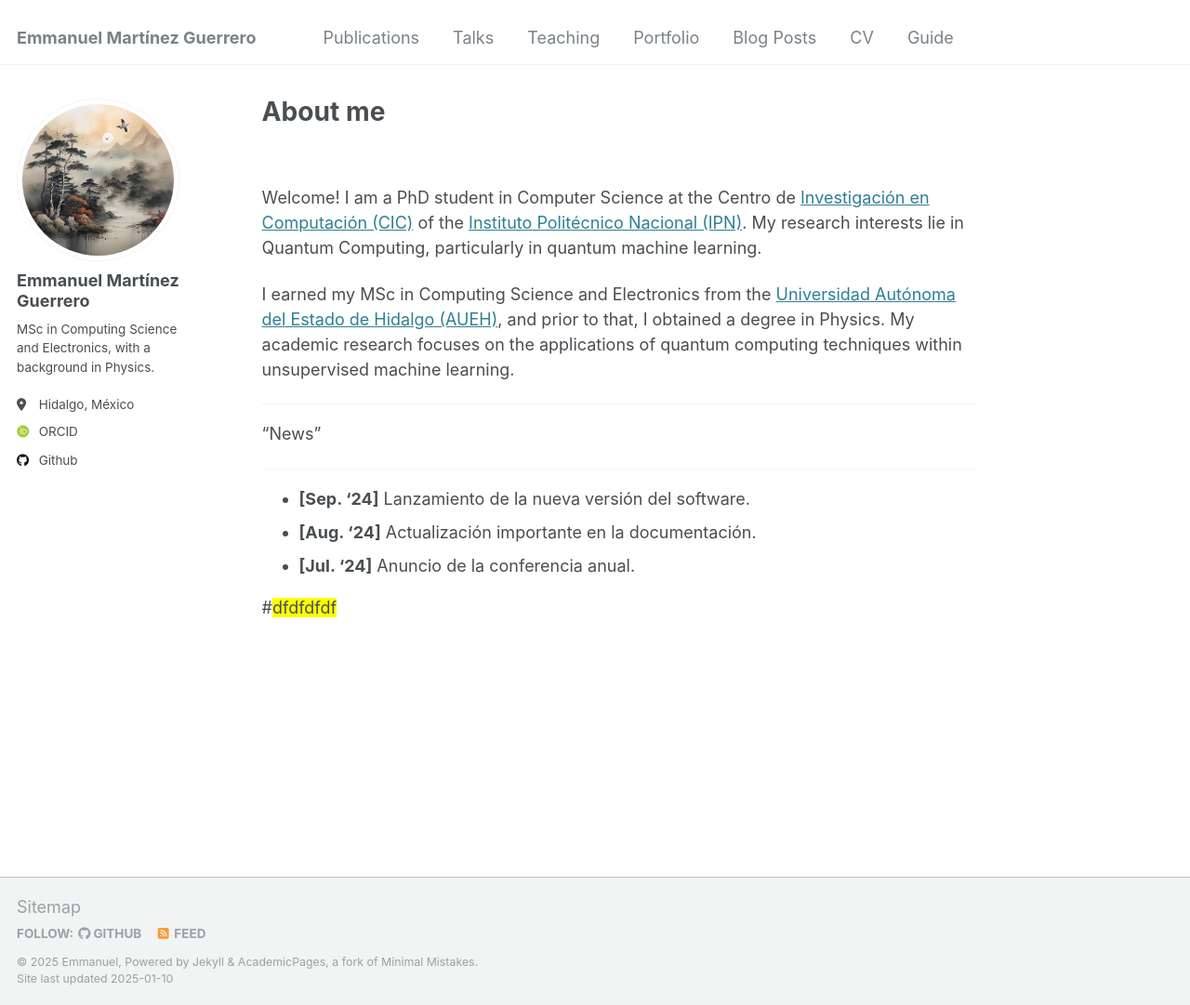
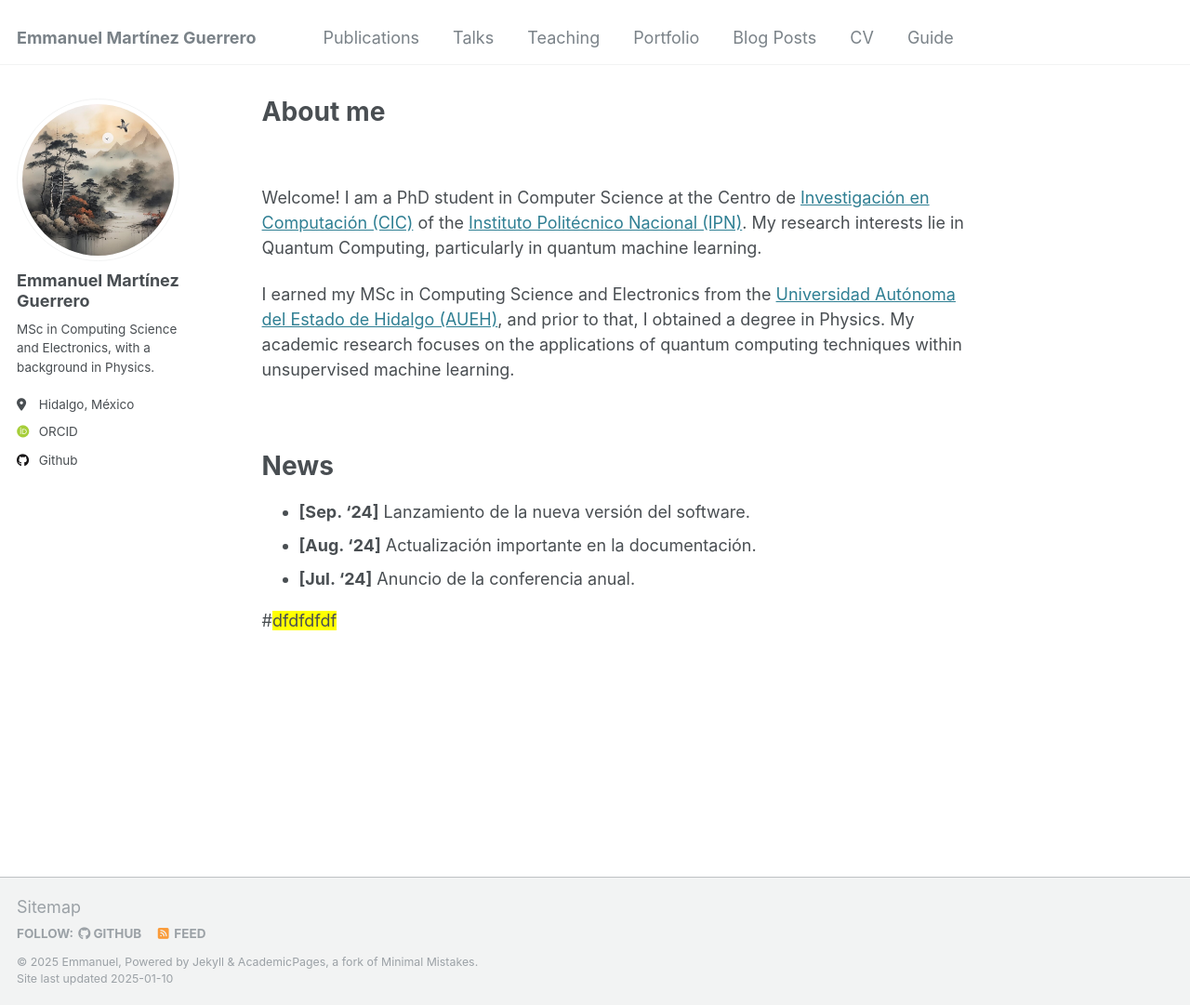
Before and after one commit to EmX-Mtz/EmX-Mtz.github.io, a Jekyll site: the page built from _pages/about.md, in a window 1280 px wide and 1081 px high. Shown: the whole window at 93% size. Built offline with Jekyll 4.4.1, drawn with Linux system fonts in a browser that asks for light colours; some web fonts are replaced.

Commit message:
about.md

```diff
--- a/_pages/about.md
+++ b/_pages/about.md
@@ -14,11 +14,9 @@ Welcome! I am a PhD student in Computer Science at the Centro de [Investigación
 I earned my MSc in Computing Science and Electronics from the [Universidad Autónoma del Estado de Hidalgo (AUEH)](https://www.uaeh.edu.mx/), and prior to that, I obtained a degree in Physics.
 My academic research focuses on the applications of quantum computing techniques within unsupervised machine learning.
 
----
+<br>
 
-"News"
-
----
+# News
 
 - **[Sep. '24]** Lanzamiento de la nueva versión del software.
 - **[Aug. '24]** Actualización importante en la documentación.
```
